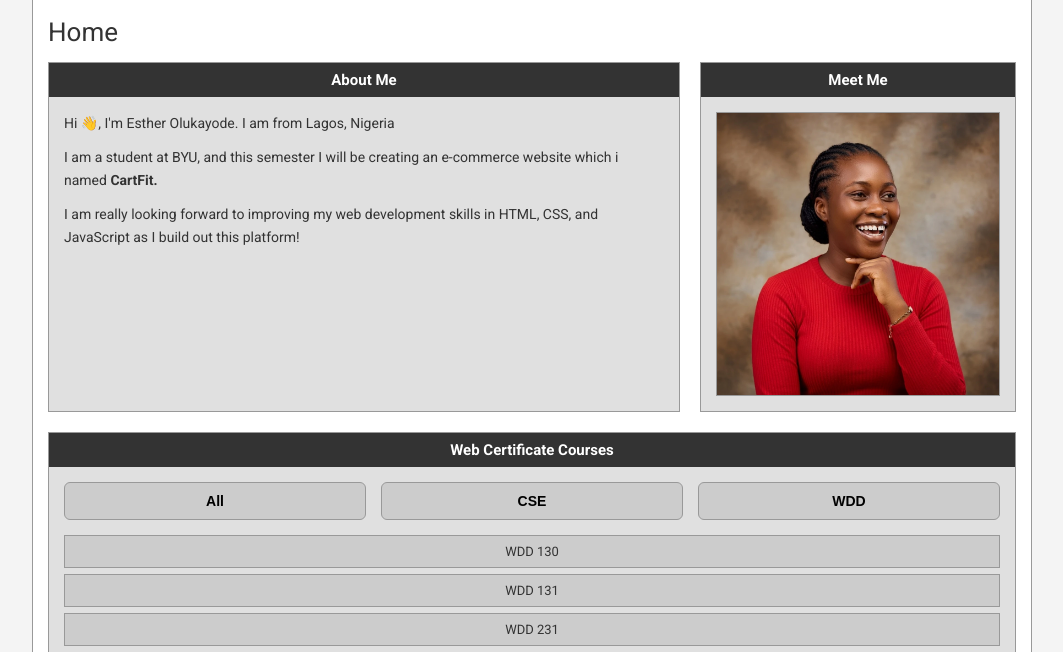
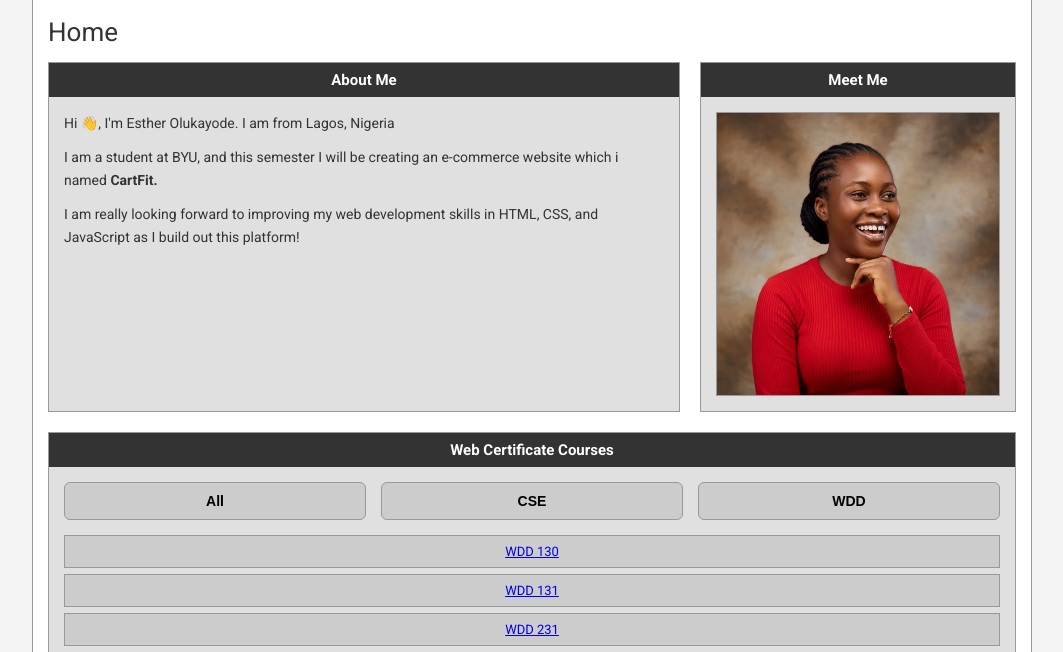
Before and after one commit to EstherTemidayo/wdd231, a plain HTML site: page index.html in a window 1280 px wide. Shown: the part 148-800 px from the top of the page, without its empty margins (108-1171 px from the left). Drawn offline with Linux system fonts and the light colour scheme.

Commit message:
updtaed links to previous courses

```diff
--- a/index.html
+++ b/index.html
@@ -90,10 +90,13 @@
                 </div>
 
                 <!-- ITEM LISTING -->
+                <!-- ITEM LISTING ROWS WITH LINKS -->
                 <div class="courses-list">
-                    <div class="course-row">WDD 130</div>
-                    <div class="course-row">WDD 131</div>
-                    <div class="course-row">WDD 231</div>
+                    <a href="http://esthertemidayo.github.io/wdd130/wwr/" target="_blank" rel="noopener"
+                        class="course-row">WDD 130</a>
+                    <a href="http://esthertemidayo.github.io/wdd131/project/index.html" target="_blank" rel="noopener"
+                        class="course-row">WDD 131</a>
+                    <a href="https://instructure.com" target="_blank" rel="noopener" class="course-row">WDD 231</a>
                 </div>
 
                 <p class="credits-total">The total credits for course listed above is 6</p>
```
Also changed, not shown: images/drctemple.webp (added).
